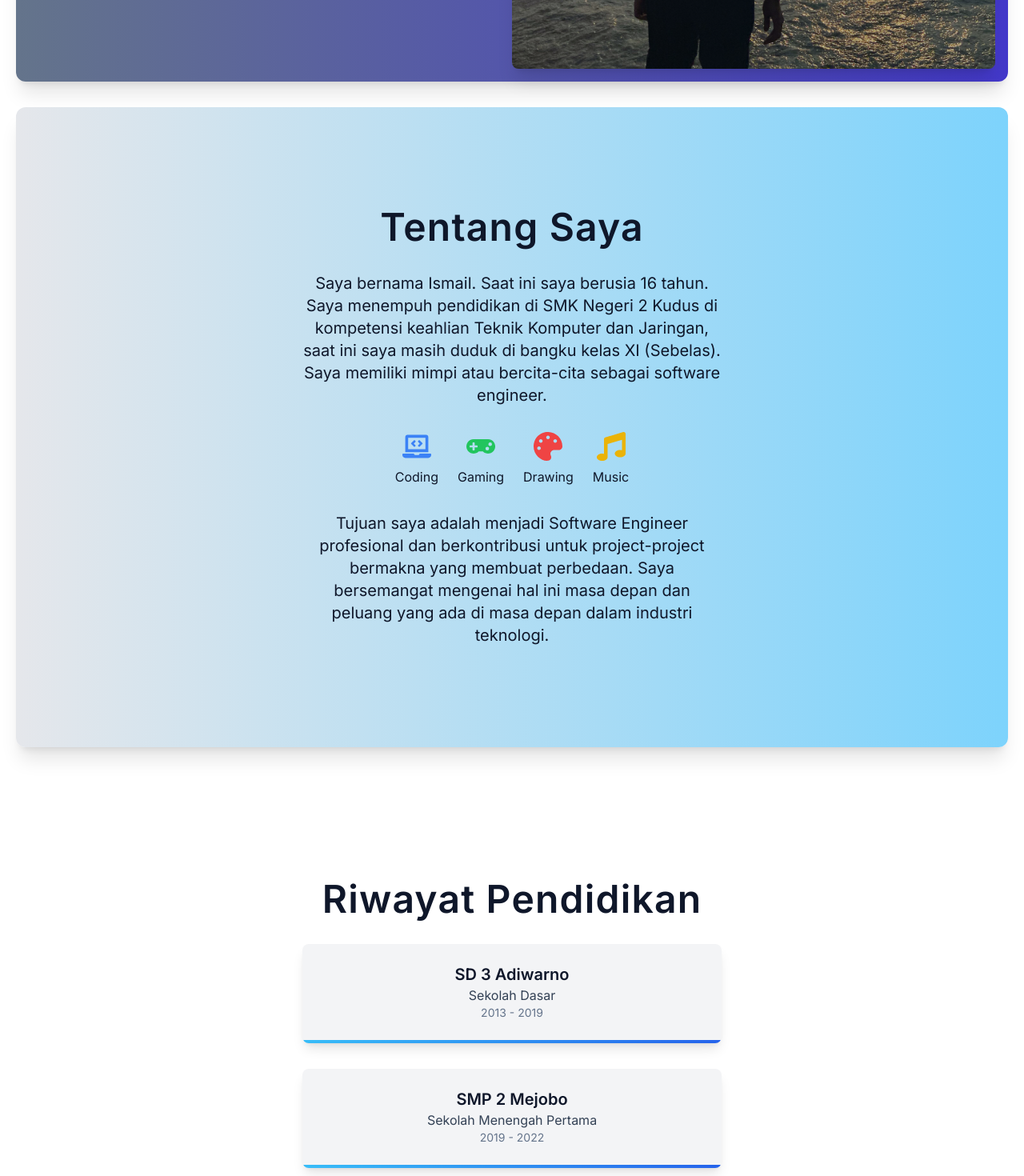
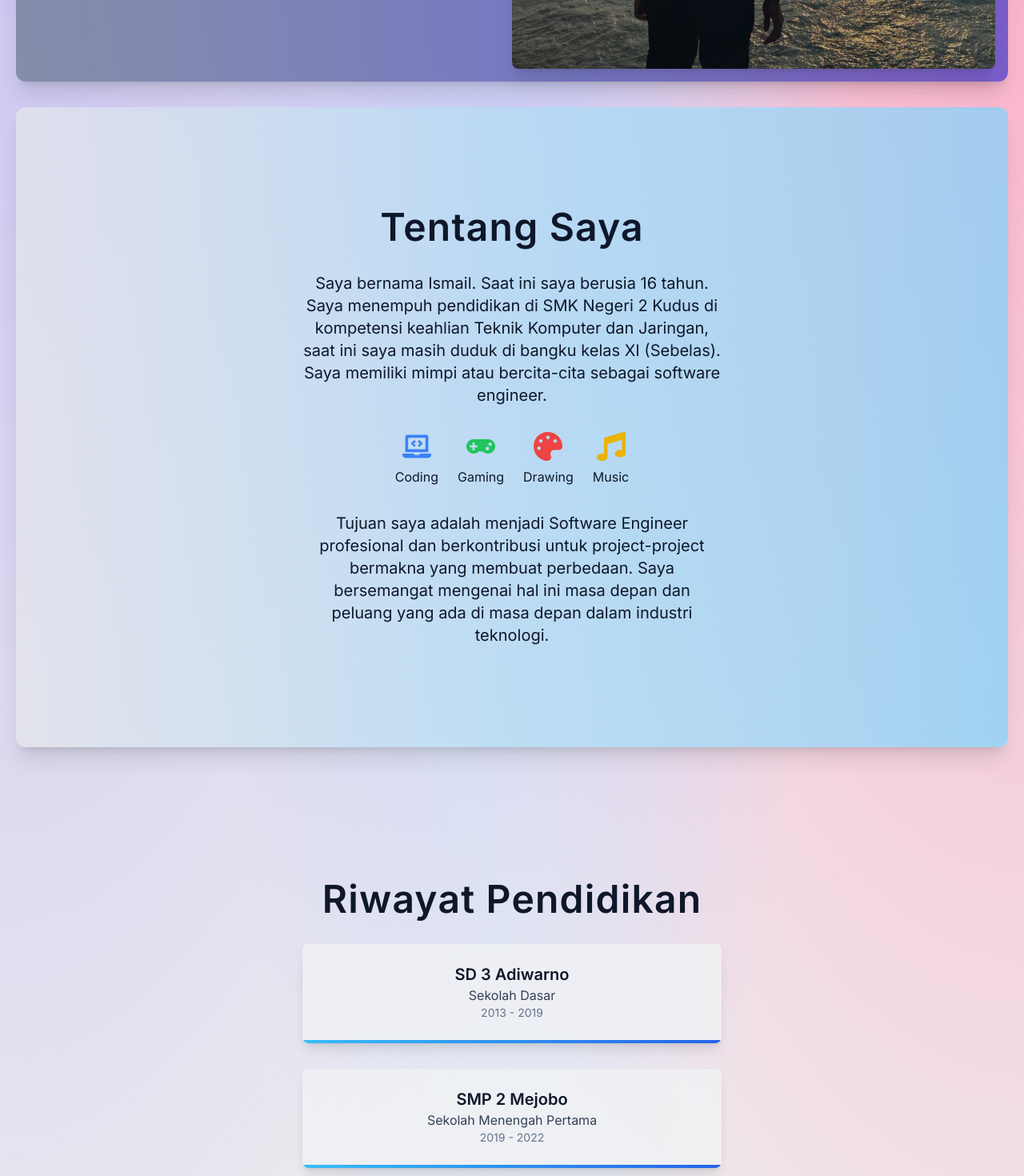
Before and after one commit to KaivanKeren/portfolio, a Next.js app: page / in a window 1280 px wide. Shown: the part 820-2290 px from the top of the page at 80% size. Built offline with nearby package versions, Linux system fonts and the light colour scheme.

Commit message:
perubahan tema

```diff
--- a/src/app/globals.css
+++ b/src/app/globals.css
@@ -2,4 +2,26 @@
 @tailwind components;
 @tailwind utilities;
 
-@import '@fortawesome/fontawesome-free/css/all.min.css';
+@import "@fortawesome/fontawesome-free/css/all.min.css";
+
+.bg-dark {
+  background-color: #0f0e13;
+  background-image: radial-gradient(
+      at 0% 0%,
+      hsla(253, 16%, 7%, 1) 0,
+      transparent 50%
+    ),
+    radial-gradient(at 50% 0%, hsla(225, 39%, 30%, 1) 0, transparent 50%),
+    radial-gradient(at 100% 0%, hsla(339, 49%, 30%, 1) 0, transparent 50%);
+}
+
+.bg-light {
+  background-color: #eeeeee;
+  background-image: radial-gradient(
+      at 0% 0%,
+      rgb(192, 184, 242) 0,
+      transparent 50%
+    ),
+    radial-gradient(at 50% 0%, rgb(192, 208, 255) 0, transparent 50%),
+    radial-gradient(at 100% 0%, rgb(255, 157, 192) 0, transparent 50%);
+}
--- a/src/app/page.tsx
+++ b/src/app/page.tsx
@@ -30,7 +30,7 @@ export default function Home() {
       {loading ? (
         <Loading />
       ) : (
-        <div className="bg-white dark:bg-slate-900">
+        <div className="bg-light bg-light-pattern dark:bg-dark dark:bg-dark-pattern">
           <Header />
           <div className="m-5 mt-4 mb-8">
             <Hero scrollToRef={tentangSayaRef} />
--- a/src/components/AboutMe.tsx
+++ b/src/components/AboutMe.tsx
@@ -45,7 +45,7 @@ const AboutMe = React.forwardRef<HTMLElement>((props, ref) => {
      whileInView="visible"
      viewport={{ once: true }}
      variants={containerVariants}
-     className="flex flex-col items-center justify-center rounded-xl shadow-xl min-h-screen p-8 bg-gradient-to-r from-gray-200 to-sky-300 dark:from-slate-700 dark:to-sky-950 text-slate-900 dark:text-gray-200"
+     className="flex flex-col items-center justify-center rounded-xl shadow-xl min-h-screen p-8 bg-gradient-to-r from-gray-200/70 to-sky-300/70 dark:from-slate-700/70 dark:to-sky-950/70 text-slate-900 dark:text-gray-200"
    >
      <div className="w-full md:w-3/4 lg:w-1/2 p-8 space-y-8 text-center">
        <motion.h2
--- a/src/components/EduHistory.tsx
+++ b/src/components/EduHistory.tsx
@@ -54,7 +54,7 @@ const EduHistory = () => {
             <Link href={item.link} target="_blank">
             <div
               key={index}
-              className="bg-gray-100 dark:bg-slate-800 rounded-lg shadow-lg overflow-hidden transition duration-300 hover:scale-105 hover:shadow-xl"
+              className="bg-gray-100/70 dark:bg-slate-800/70 rounded-lg shadow-lg overflow-hidden transition duration-300 hover:scale-105 hover:shadow-xl"
             >
               <div className="p-6">
                 <h3 className="text-xl font-semibold text-slate-900 dark:text-gray-200">
--- a/src/components/Hero.tsx
+++ b/src/components/Hero.tsx
@@ -24,7 +24,7 @@ const Hero: React.FC<HeroProps> = ({ scrollToRef }) => {
         initial={{ opacity: 0 }}
         animate={{ opacity: 1 }}
         transition={{ duration: 1 }}
-        className="flex flex-col md:flex-row items-center justify-center rounded-xl shadow-xl min-h-screen p-4 bg-gradient-to-r from-slate-500 to-indigo-700 dark:from-slate-800 dark:to-indigo-900 text-white dark:bg-slate-800"
+        className="flex flex-col md:flex-row items-center justify-center rounded-xl shadow-xl min-h-screen p-4 bg-gradient-to-r from-slate-500/70 to-indigo-700/70 dark:from-slate-800/70 dark:to-indigo-900/70 text-white dark:bg-slate-800/70"
       >
         <div className="md:w-1/2 p-8 space-y-6 text-center md:text-left">
           <motion.div
--- a/src/components/Projects.tsx
+++ b/src/components/Projects.tsx
@@ -41,7 +41,7 @@ const Projects = () => {
       initial="hidden"
       animate={controls}
     >
-      <section className="bg-gradient-to-r from-slate-500 to-indigo-700 dark:from-slate-800 dark:to-indigo-900 rounded-t-[2rem] text-white py-16">
+      <section className="bg-gradient-to-r from-slate-500/70 to-indigo-700/70 dark:from-slate-800/70 dark:to-indigo-900/70 rounded-t-[2rem] text-white py-16">
         <div className="container mx-auto px-4">
           <div className="text-center mb-12">
             <motion.h2
@@ -61,7 +61,7 @@ const Projects = () => {
                 scale: 1.05,
                 boxShadow: "0 0 20px rgba(0, 0, 0, 0.5)",
               }}
-              className="bg-white dark:bg-slate-900 text-indigo-600 dark:text-indigo-400 p-8 rounded-lg shadow-md relative overflow-hidden group"
+              className="bg-white/70 dark:bg-slate-900/70 text-indigo-600 dark:text-indigo-400 p-8 rounded-lg shadow-md relative overflow-hidden group"
             >
               <a href="https://lulus.smkn2kudus.sch.id" target="_blank">
                 <img
@@ -83,7 +83,7 @@ const Projects = () => {
                 scale: 1.05,
                 boxShadow: "0 0 20px rgba(0, 0, 0, 0.5)",
               }}
-              className="bg-white dark:bg-slate-900 text-indigo-600 dark:text-indigo-400 p-8 rounded-lg shadow-md relative overflow-hidden group"
+              className="bg-white/70 dark:bg-slate-900/70 text-indigo-600 dark:text-indigo-400 p-8 rounded-lg shadow-md relative overflow-hidden group"
             >
               <a href="https://antrian.tkjsmkn2kudus.my.id" target="_blank">
                 <img
@@ -106,7 +106,7 @@ const Projects = () => {
                 scale: 1.05,
                 boxShadow: "0 0 20px rgba(0, 0, 0, 0.5)",
               }}
-              className="bg-white dark:bg-slate-900 text-indigo-600 dark:text-indigo-400 p-8 rounded-lg shadow-md relative overflow-hidden group"
+              className="bg-white/70 dark:bg-slate-900/70 text-indigo-600 dark:text-indigo-400 p-8 rounded-lg shadow-md relative overflow-hidden group"
             >
               <a href="https://bsdmart.tkjsmkn2kudus.my.id" target="_blank">
                 <img
--- a/src/components/Skills.tsx
+++ b/src/components/Skills.tsx
@@ -82,7 +82,7 @@ const Skills = () => {
                   scale: 1.05,
                   boxShadow: "0 0 20px rgba(0, 0, 0, 0.5)",
                 }}
-                className="bg-gray-200 dark:bg-slate-800 p-8 rounded-lg shadow-md group"
+                className="bg-gray-300/70 dark:bg-slate-800/70 p-8 rounded-lg shadow-md group"
               >
                 <div className="flex items-center mb-4">
                   <i className="inline-block mr-2 text-3xl dark:text-slate-300 text-slate-800">
--- a/tailwind.config.ts
+++ b/tailwind.config.ts
@@ -1,7 +1,7 @@
 import type { Config } from "tailwindcss";
 
 const config: Config = {
-  darkMode: 'class',
+  darkMode: "class",
   content: [
     "./src/pages/**/*.{js,ts,jsx,tsx,mdx}",
     "./src/components/**/*.{js,ts,jsx,tsx,mdx}",
@@ -9,13 +9,21 @@ const config: Config = {
   ],
   theme: {
     extend: {
+      colors: {
+        light: "#eeeeee",
+        dark: "#0f0e13",
+      },
       animation: {
-        'spin-slow': 'spin 3s linear infinite', // Anda bisa menyesuaikan durasinya, misalnya 3 detik
+        "spin-slow": "spin 3s linear infinite",
       },
       backgroundImage: {
         "gradient-radial": "radial-gradient(var(--tw-gradient-stops))",
         "gradient-conic":
           "conic-gradient(from 180deg at 50% 50%, var(--tw-gradient-stops))",
+        "light-pattern":
+          "radial-gradient(at 0% 0%, rgb(192, 184, 242) 0, transparent 50%), radial-gradient(at 50% 0%, rgb(192, 208, 255) 0, transparent 50%), radial-gradient(at 100% 0%, rgb(255, 157, 192) 0, transparent 50%)",
+        "dark-pattern":
+          "radial-gradient(at 0% 0%, hsla(253, 16%, 7%, 1) 0, transparent 50%), radial-gradient(at 50% 0%, hsla(225, 39%, 30%, 1) 0, transparent 50%), radial-gradient(at 100% 0%, hsla(339, 49%, 30%, 1) 0, transparent 50%)",
       },
     },
   },
```
